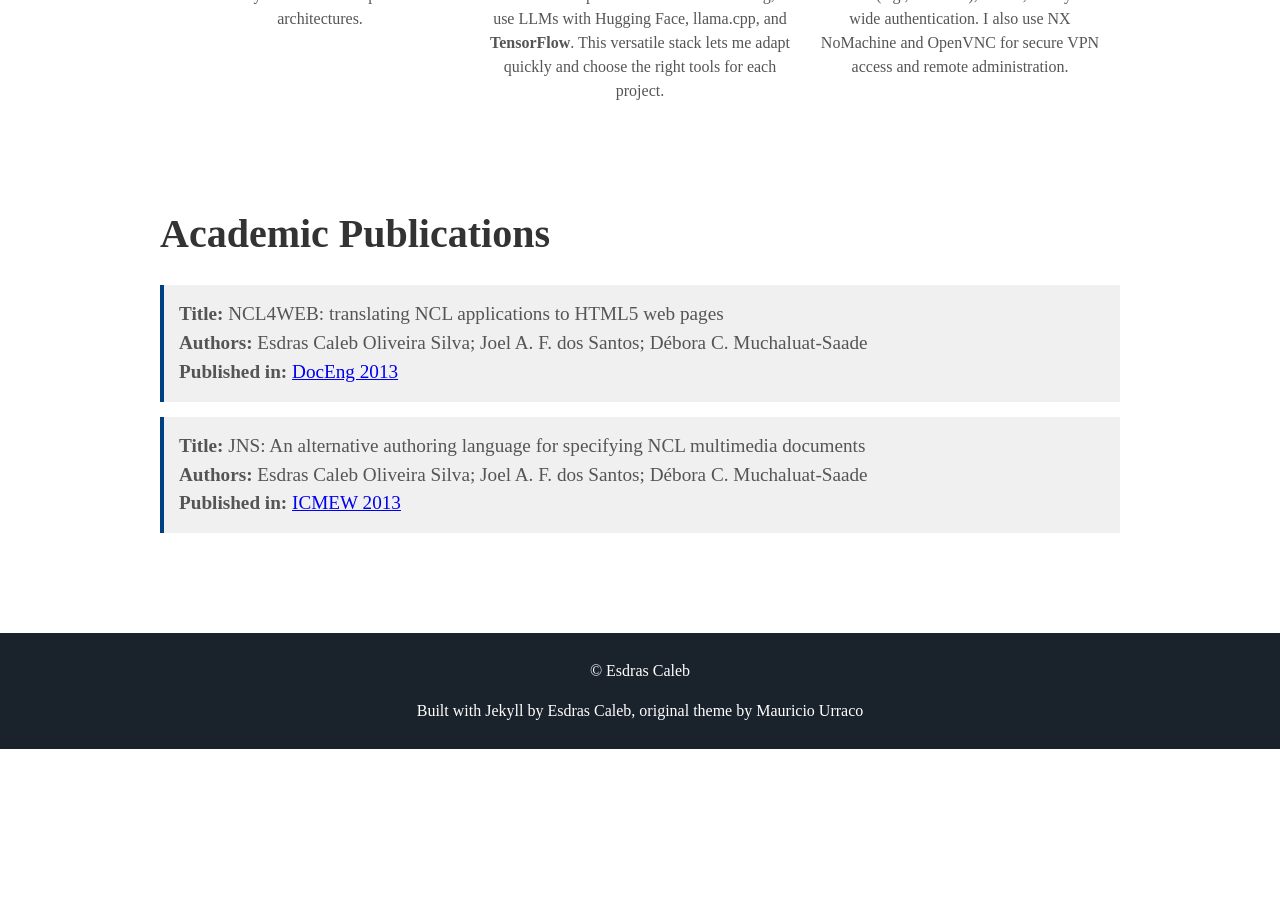
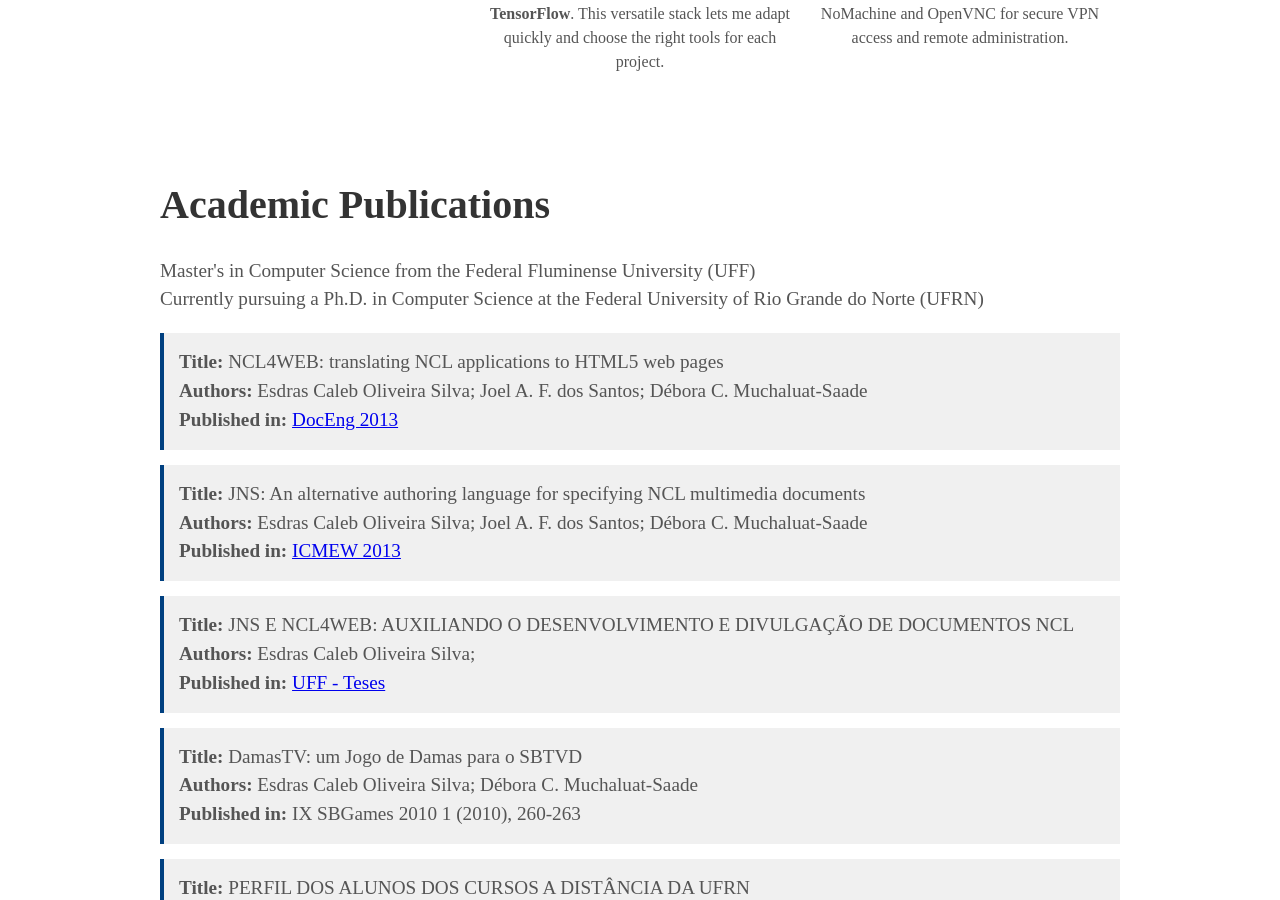
Before and after one commit to EsdrasCaleb/esdrascaleb.github.io, a Jekyll site: the page built from index.html, in a window 1280 px wide and 900 px high, scrolled down 1612 px. Built offline with Jekyll 4.4.1, drawn with Linux system fonts in a browser that asks for light colours; nearby versions of some CDN libraries; some web fonts are replaced; library files that are not in the unit come from our copies; before the commit the page ends 2361 px from its top, so only the background shows below that; some of the changed text lies outside the part shown.

Commit message:
todas as publicações

```diff
--- a/_config.yml
+++ b/_config.yml
@@ -6,7 +6,7 @@ url: https://esdrascaleb.github.io/
 
 # User settings
 username: Esdras Caleb
-user_description: I'm a Full Stack Developer and Game Programmer from Brazil, Currently working with Moodle development at the Federal University of Rio Grande do Norte.
+user_description: I'm a Full Stack Developer and Game Programmer from Brazil
 user_title: Full Stack Developer
 email: esdrascaleb@gmail.com
 twitter_username: EsdrasCaleb
--- a/_includes/academic.html
+++ b/_includes/academic.html
@@ -1,6 +1,10 @@
 <div class="details">
   <h1>Academic Publications</h1>
   <p>
+    Master's in Computer Science from the Federal Fluminense University (UFF)
+    <br/>
+    Currently pursuing a Ph.D. in Computer Science at the Federal University of Rio Grande do Norte (UFRN)
+  </p>
   <ul>
     <li>
       <strong>Title:</strong> NCL4WEB: translating NCL applications to HTML5 web pages<br>
@@ -12,6 +16,22 @@
       <strong>Authors:</strong> Esdras Caleb Oliveira Silva; Joel A. F. dos Santos; Débora C. Muchaluat-Saade<br>
       <strong>Published in:</strong> <a href="https://ieeexplore.ieee.org/document/6618452">ICMEW 2013</a><br>
     </li>
+    <li>
+      <strong>Title:</strong> JNS E NCL4WEB: AUXILIANDO O DESENVOLVIMENTO E DIVULGAÇÃO DE DOCUMENTOS NCL<br>
+      <strong>Authors:</strong> Esdras Caleb Oliveira Silva;<br>
+      <strong>Published in:</strong> <a href="http://200.20.15.38/~ic2022/wp-content/uploads/2021/11/586.pdf">UFF - Teses</a><br>
+    </li>
+    <li>
+      <strong>Title:</strong> DamasTV: um Jogo de Damas para o SBTVD<br>
+      <strong>Authors:</strong> Esdras Caleb Oliveira Silva; Débora C. Muchaluat-Saade<br>
+      <strong>Published in:</strong> IX SBGames 2010 1 (2010), 260-263<br>
+    </li>
+    <li>
+      <strong>Title:</strong> PERFIL DOS ALUNOS DOS CURSOS A DISTÂNCIA DA UFRN<br>
+      <strong>Authors:</strong> Lilian Giotto Zaros ; Keila Silva de Sousa; Mônica Fernandes Alves de Morais;
+      Esdras Caleb Oliveira Silva;
+      Maria Carmem Freire Diógenes Rego<br>
+      <strong>Published in:</strong> ESUD 2018 - Relatos<br>
+    </li>
   </ul>
-  </p>
 </div>
```
